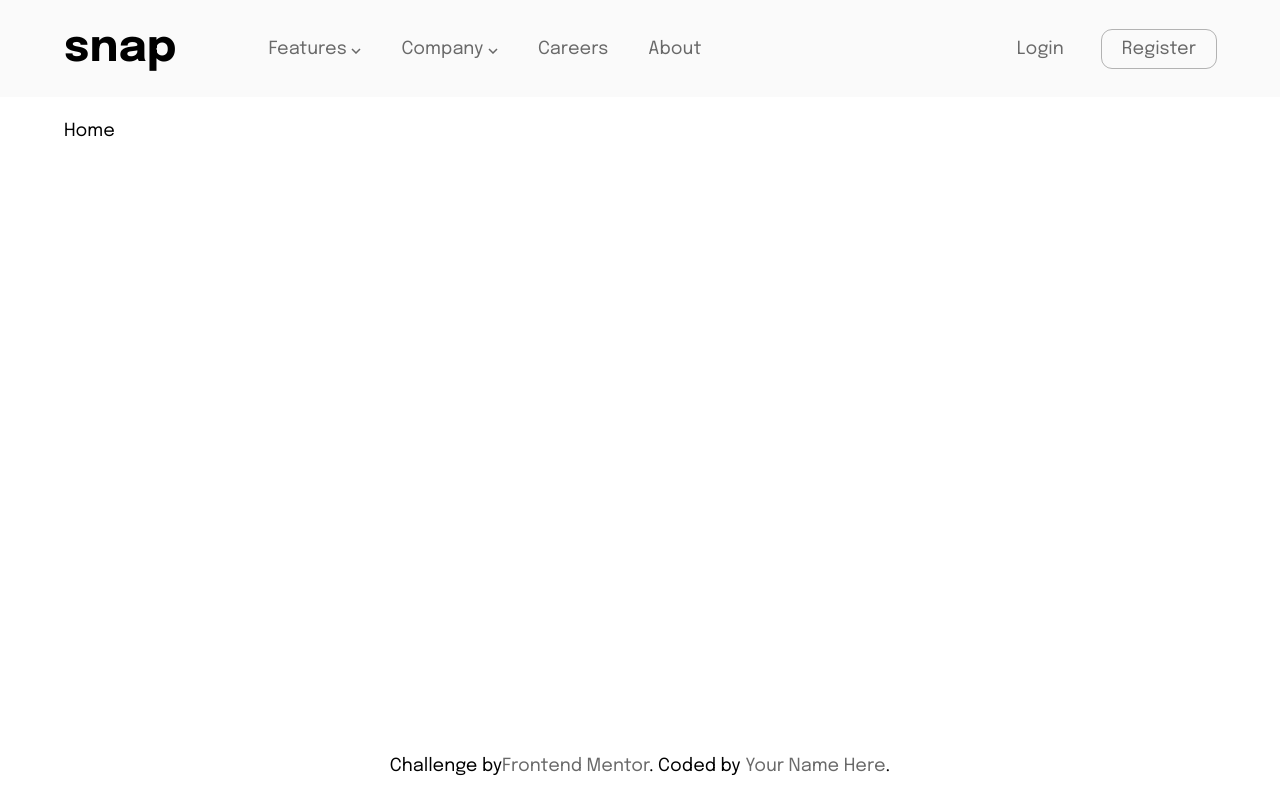
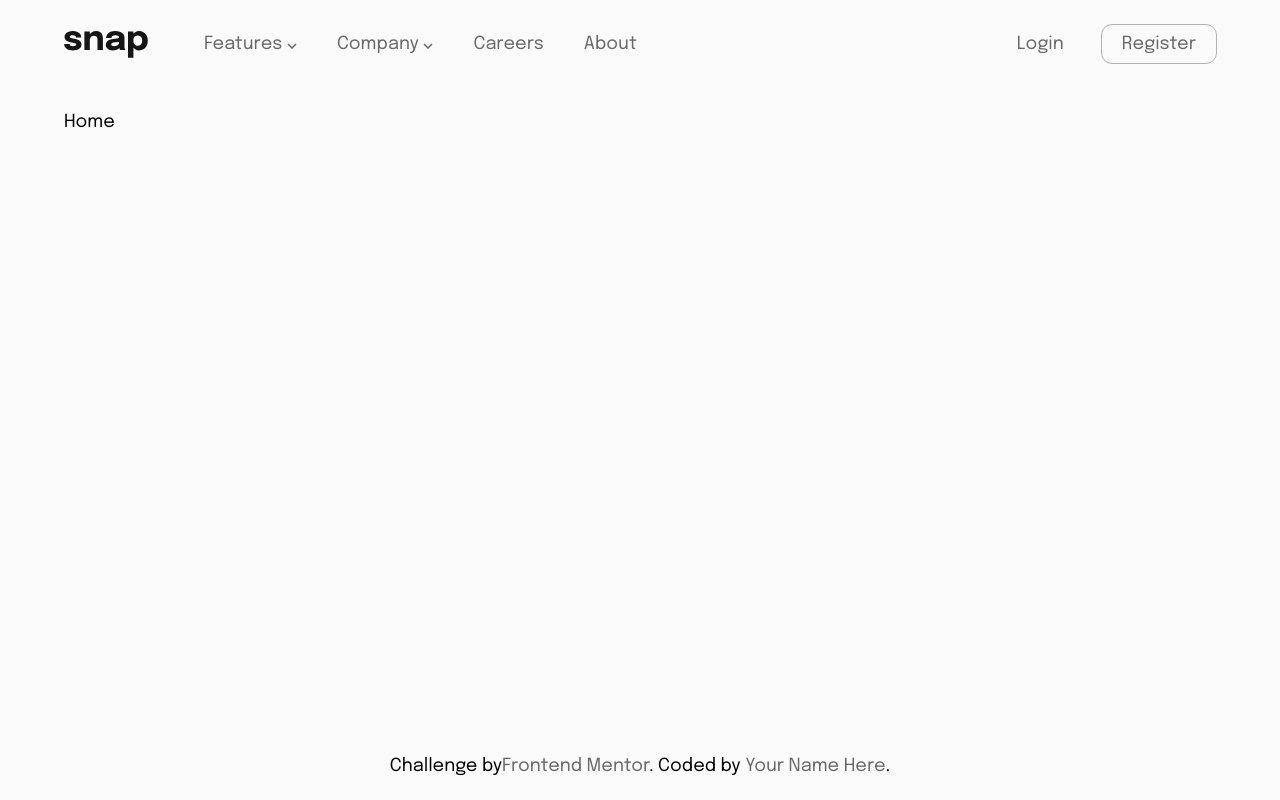
Before and after one commit to KramYengir/frontend-mentor-dropdown-menus, a React (Vite) app: page / in a window 1280 px wide. Built offline with nearby package versions, Linux system fonts and the light colour scheme.

Commit message:
changed logo form h1 to svg

```diff
--- a/src/components/Header.jsx
+++ b/src/components/Header.jsx
@@ -4,6 +4,7 @@ import calendarIcon from "../assets/images/icon-calendar.svg";
 import todoIcon from "../assets/images/icon-todo.svg";
 import planningIcon from "../assets/images/icon-planning.svg";
 import remindersIcon from "../assets/images/icon-reminders.svg";
+import logoIMG from "../assets/images/logo.svg";
 
 const Header = () => {
   const [activeItem, setActiveItem] = useState("");
@@ -11,7 +12,7 @@ const Header = () => {
   return (
     <header>
       <div className="container">
-        <h1 className="logo">snap</h1>
+        <img src={logoIMG} alt="" />
         <nav>
           <ul>
             <li className="dropdown">
--- a/src/index.css
+++ b/src/index.css
@@ -68,11 +68,14 @@ button.btn-full:focus-visible {
   min-height: 100vh;
 }
 
+body {
+  background-color: hsl(0, 0%, 98%);
+}
+
 header .container {
   display: flex;
   align-items: center;
   gap: 2rem;
-  background-color: hsl(0, 0%, 98%);
 }
 
 header h1 {
@@ -136,7 +139,7 @@ header .user-btns {
 /* END OF DROPDOWN STUFF */
 
 main {
-  margin-bottom: auto;
+  flex: 1;
 }
 
 footer {
```
